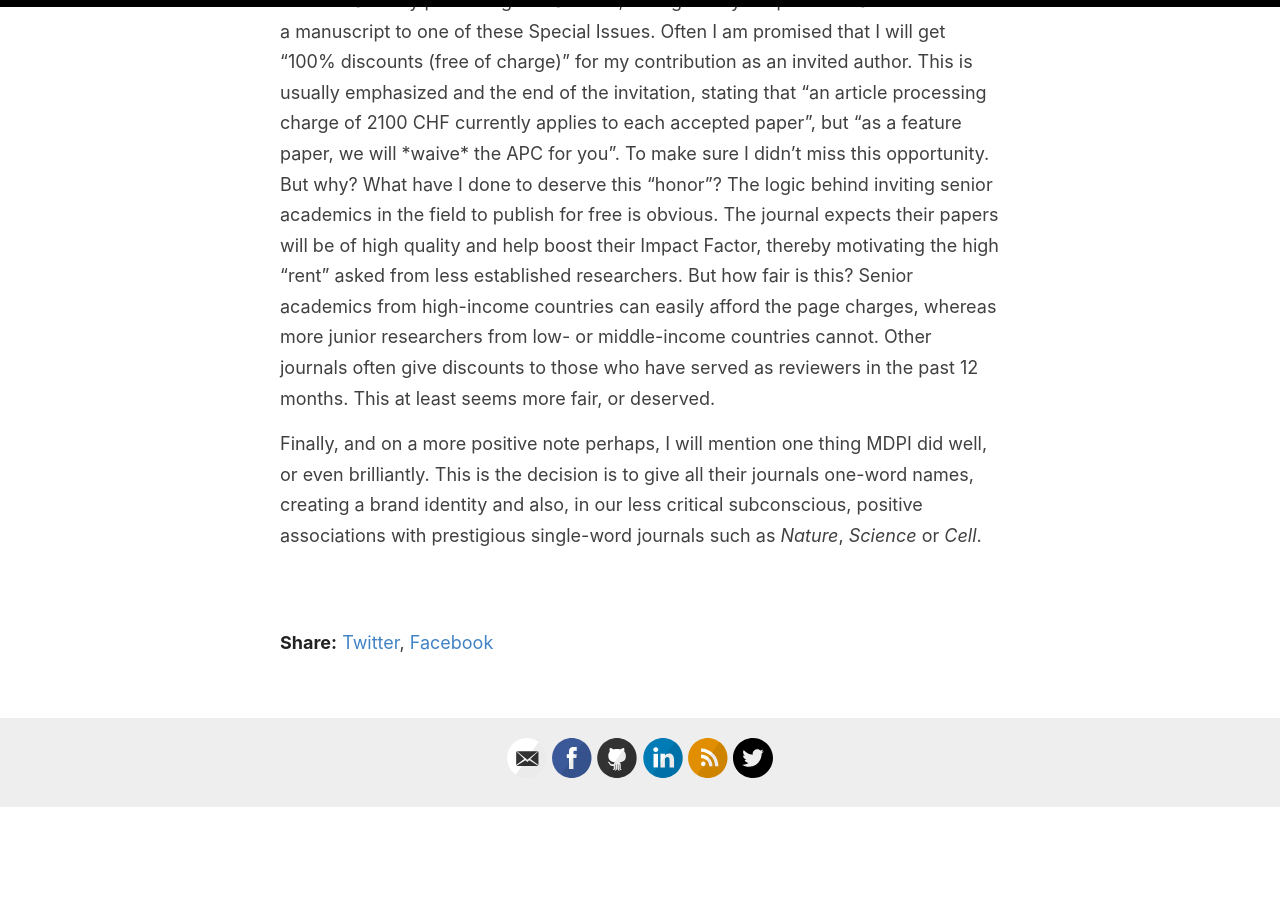
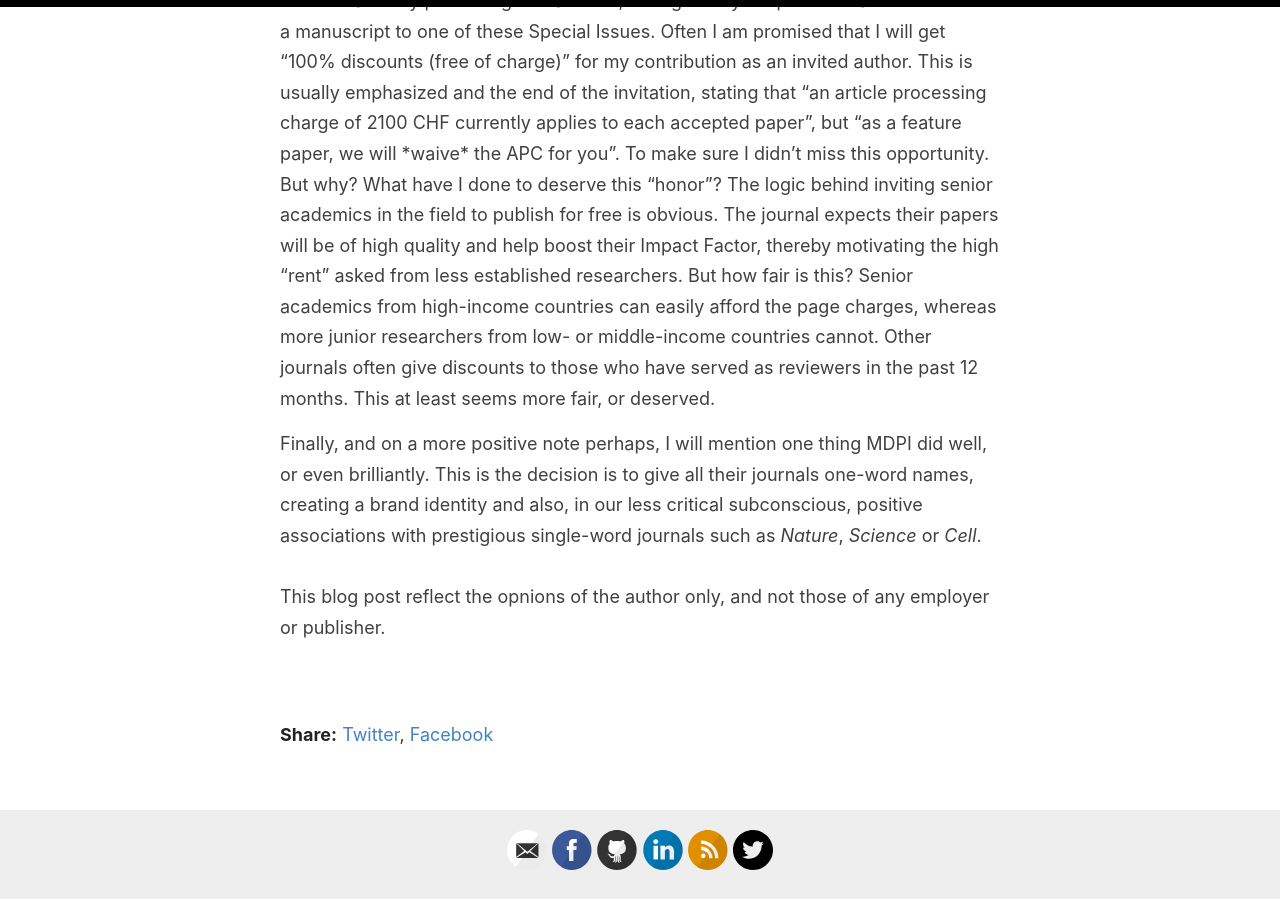
Before and after one commit to amitmerchant1990/reverie, a Jekyll site: the page built from _posts/2022-10-03-Some_Thoughts_on_MDPI.md, in a window 1280 px wide and 900 px high, scrolled down 1683 px. Built offline with Jekyll 4.4.1, drawn with Linux system fonts in a browser that asks for light colours; before the commit the page ends 2491 px from its top, so only the background shows below that.

Commit message:
Update 2022-10-03-Some_Thoughts_on_MDPI.md

```diff
--- a/_posts/2022-10-03-Some_Thoughts_on_MDPI.md
+++ b/_posts/2022-10-03-Some_Thoughts_on_MDPI.md
@@ -36,4 +36,7 @@ As most actively publishing researchers, I too get very frequent invitations to
 Finally, and on a more positive note perhaps, I will mention one thing MDPI did well, or even brilliantly. This is the decision is to give all their journals one-word names, creating a brand identity and also, in our less critical subconscious, positive associations with prestigious single-word journals such as *Nature*, *Science* or *Cell*.
 &nbsp;
 &nbsp;
+This blog post reflect the opnions of the author only, and not those of any employer or publisher.
 &nbsp;
+&nbsp;
+&nbsp;
```
